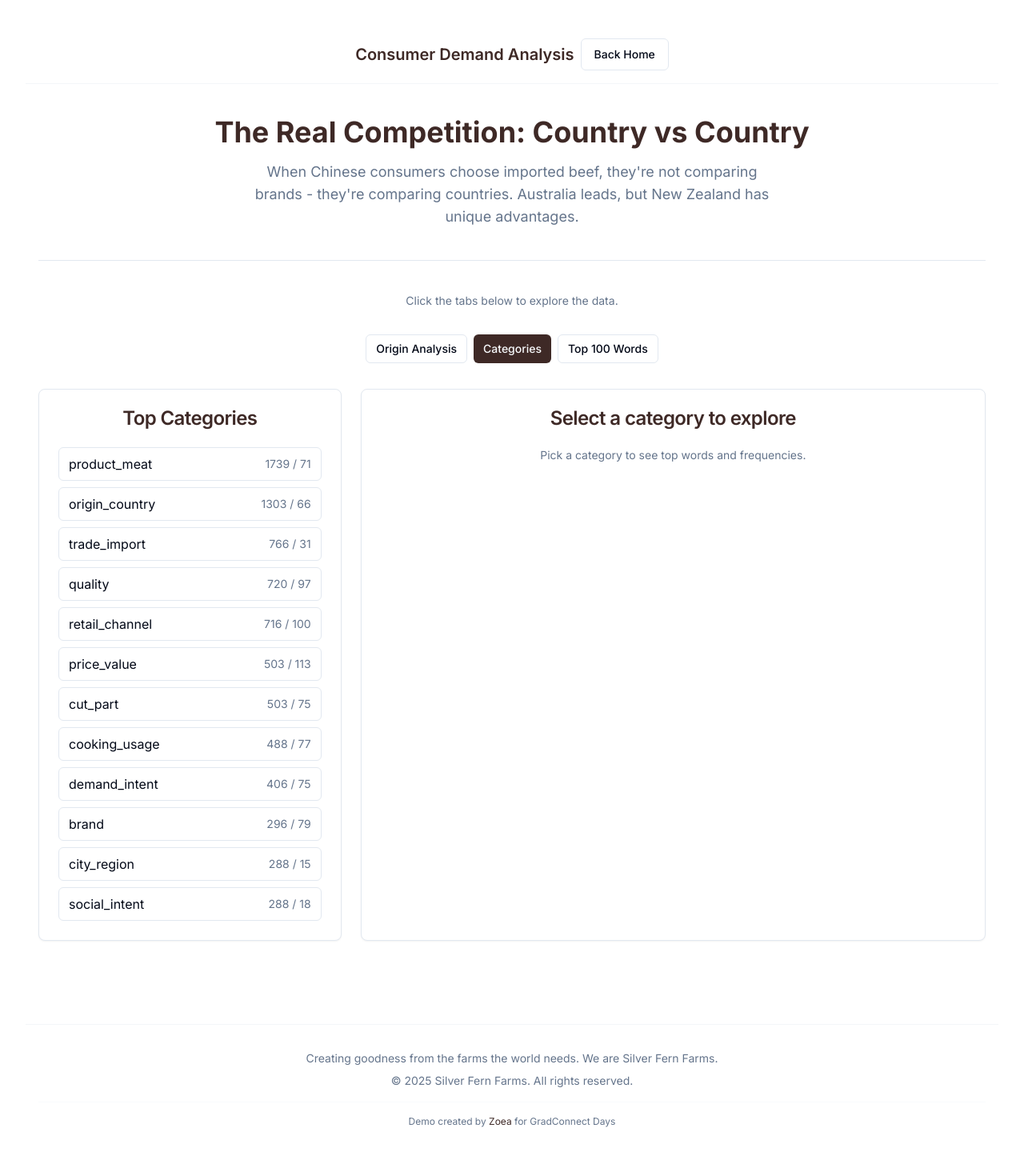
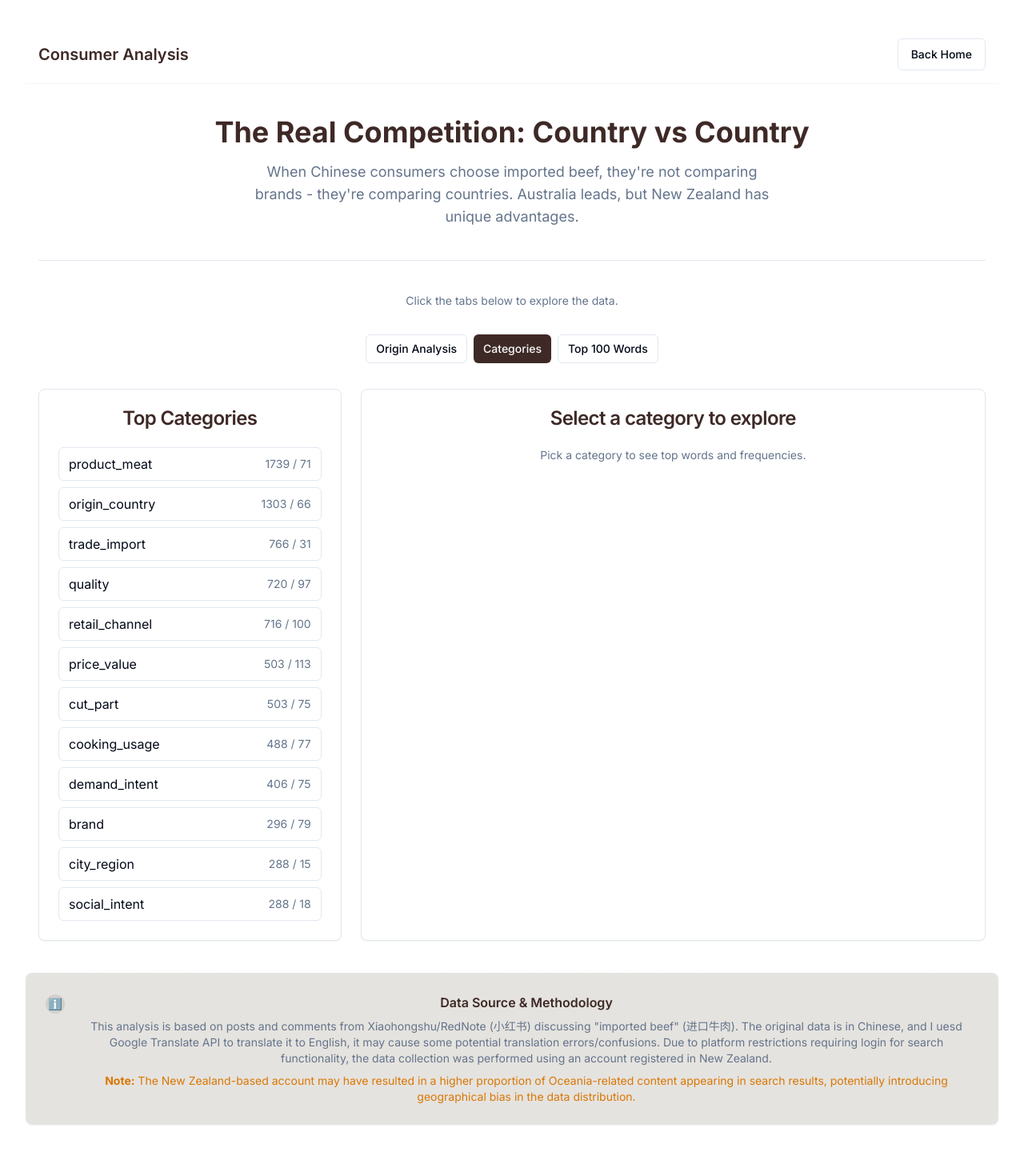
Before and after one commit to Chenxue3/sff-demo, a React (Vite) app: page /consumer-analysis in a window 1280 px wide. Shown: the top 1470 px of the page at 80% size. Built offline with nearby package versions, Linux system fonts and the light colour scheme.

Commit message:
fix building error

```diff
--- a/src/pages/ConsumerAnalysisPage.tsx
+++ b/src/pages/ConsumerAnalysisPage.tsx
@@ -176,8 +176,8 @@ export default function ConsumerAnalysisPage() {
   return (
     <div className="min-h-screen bg-background">
       <header className="border-b border-border/40 bg-background/80 backdrop-blur-sm">
-        <div className="container mx-auto px-4 py-4 flex flex-wrap items-center justify-center space-between gap-2">
-          <h1 className="text-xl font-semibold text-primary">Consumer Demand Analysis</h1>
+        <div className="container mx-auto px-4 py-4 flex flex-wrap items-center justify-between gap-2">
+          <h1 className="text-xl font-semibold text-primary">Consumer Analysis</h1>
 
           <div className="flex items-center gap-3">
             <Button asChild variant="outline">
@@ -202,6 +202,8 @@ export default function ConsumerAnalysisPage() {
             Click the tabs below to explore the data.
           </p>
         </section>
+
+
 
         {/* Tabs */}
         <div className="flex flex-wrap items-center justify-center gap-2">
@@ -575,6 +577,31 @@ export default function ConsumerAnalysisPage() {
           </div>
         )}
       </main>
+        {/* Data Source Information */}
+        <section className="mb-8">
+          <Card className="bg-muted/30 border-dashed">
+            <CardContent className="pt-6">
+              <div className="flex items-start gap-3">
+                <div className="w-6 h-6 rounded-full bg-primary/10 flex items-center justify-center text-primary text-sm font-medium mt-0.5">
+                  ℹ️
+                </div>
+                <div className="flex-1">
+                  <h3 className="font-semibold text-primary mb-2">Data Source & Methodology</h3>
+                  <div className="text-sm text-muted-foreground space-y-2">
+                    <p>
+                      This analysis is based on posts and comments from Xiaohongshu/RedNote (小红书) discussing "imported beef" (进口牛肉). The original data is in Chinese, and I uesd Google Translate API to translate it to English, it may cause some potential translation errors/confusions.
+                      Due to platform restrictions requiring login for search functionality, the data collection was performed using an account registered in New Zealand.
+                    </p>
+                    <p className="text-amber-600 dark:text-amber-400">
+                      <strong>Note:</strong> The New Zealand-based account may have resulted in a higher proportion of Oceania-related content appearing in search results,
+                      potentially introducing geographical bias in the data distribution.
+                    </p>
+                  </div>
+                </div>
+              </div>
+            </CardContent>
+          </Card>
+        </section>
 
       {/* Footer */}
       <footer className="border-t border-border/40 bg-background/80 backdrop-blur-sm mt-16">
```
